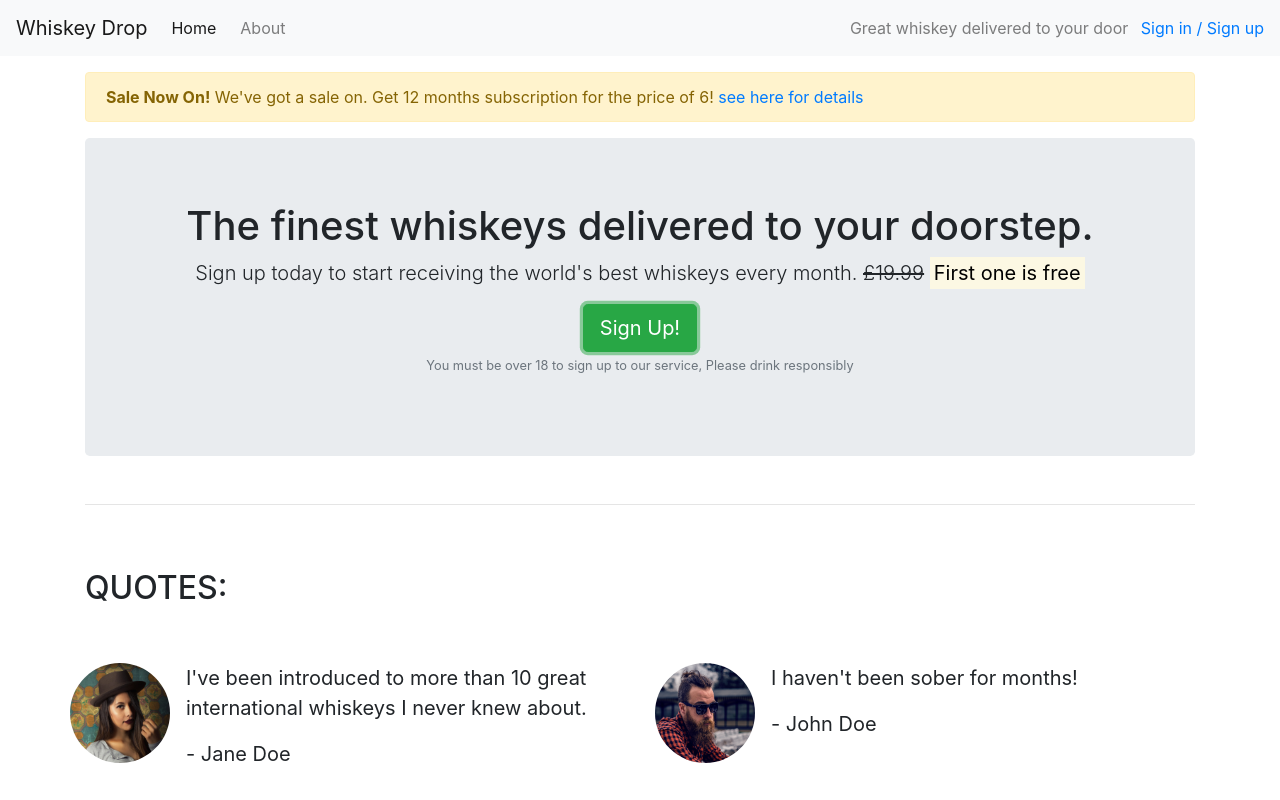
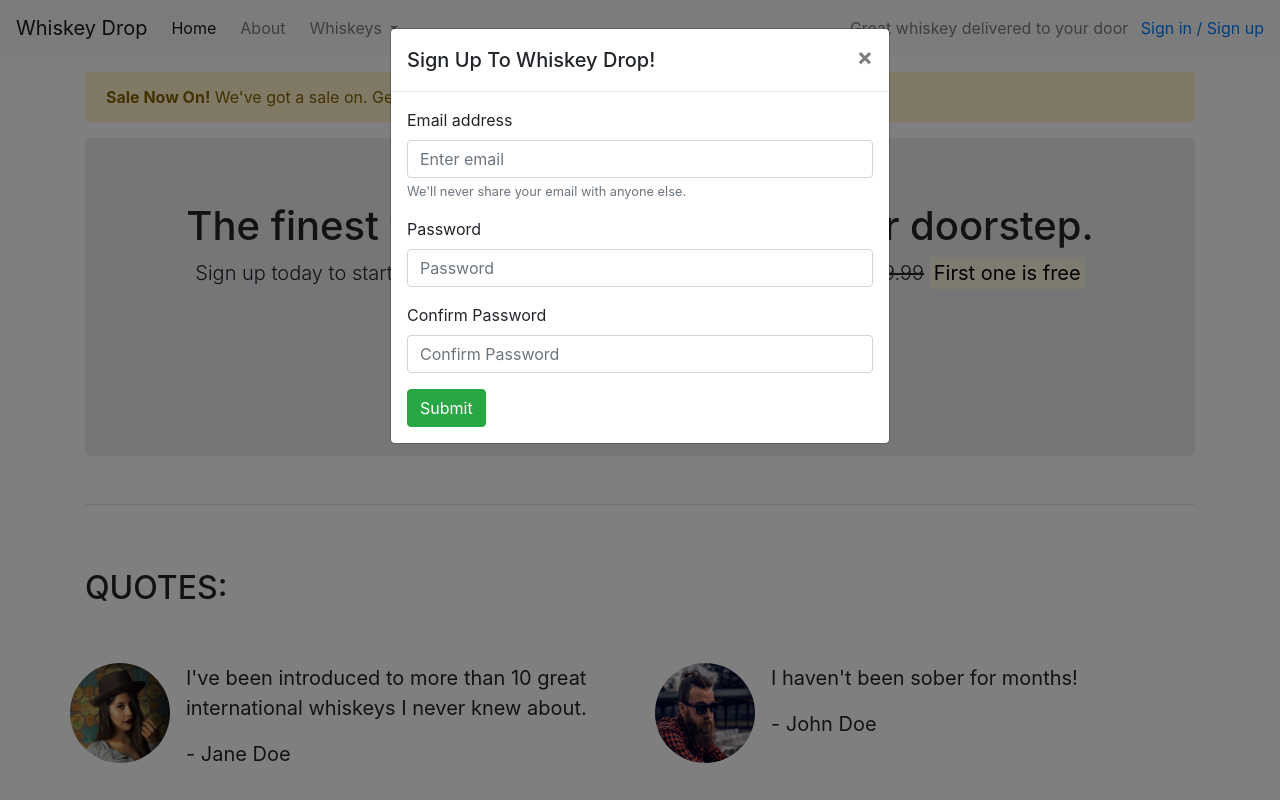
Before and after one commit to continuum-web/CI_wiskydrop, a plain HTML site: page index.html in a window 1280 px wide. Both pictures are taken after a click on the button "Sign Up!". Shown: the top 800 px of the page. Drawn offline with nearby package versions, Linux system fonts and the light colour scheme.

Commit message:
Added bootstrapJS and signup Modal

```diff
--- a/index.html
+++ b/index.html
@@ -9,17 +9,41 @@
         integrity="sha384-MCw98/SFnGE8fJT3GXwEOngsV7Zt27NXFoaoApmYm81iuXoPkFOJwJ8ERdknLPMO" crossorigin="anonymous">
     <link rel="stylesheet" href="https://use.fontawesome.com/releases/v5.6.1/css/all.css"
         integrity="sha384-gfdkjb5BdAXd+lj+gudLWI+BXq4IuLW5IT+brZEZsLFm++aCMlF1V92rMkPaX4PP" crossorigin="anonymous">
+    <link href="https://fonts.googleapis.com/css?family=Roboto:400,700" rel="stylesheet">
 
 </head>
 
 <body>
     <nav class="navbar navbar-light bg-light navbar-expand-sm">
-        <a href="#" class="navbar-brand">Whiskey Drop</a>
-        <ul class="navbar-nav mr-auto">
-            <li class="active nav-item mr-2"><a class="nav-link" href="/">Home</a></li>
-            <li class="nav-item mr-2"><a class="nav-link" href="/about">About</a></li>
-            <li class="nav-item mr-2 d-block d-sm-none"><a class="nav-link" href="/login">Sign in / Sign up</a></li>
-        </ul>
+        <a href="/" class="navbar-brand">Whiskey Drop</a>
+
+
+        <button class="navbar-toggler ml-auto" type="button" data-toggle="collapse" data-target="#navbarNavDropdown"
+            aria-controls="navbarNavDropdown" aria-expanded="false" aria-label="Toggle navigation">
+            <span class="navbar-toggler-icon"></span></button>
+
+        <div class="collapse navbar-collapse" id="navbarNavDropdown">
+            <ul class="navbar-nav mr-auto">
+                <li class="active nav-item mr-2"><a class="nav-link" href="/">Home</a></li>
+                <li class="nav-item mr-2"><a class="nav-link" href="">About</a></li>
+                <li class="nav-item dropdown">
+                    <a class="nav-link dropdown-toggle" href="#" id="navbarDropdownMenuLink" role="button"
+                        data-toggle="dropdown" aria-haspopup="true" aria-expanded="false">
+                        Whiskeys
+                    </a>
+                    <div class="dropdown-menu" aria-labelledby="navbarDropdownMenuLink">
+                        <a class="dropdown-item" href="#">Irish</a>
+                        <a class="dropdown-item" href="#">Scotch</a>
+                        <a class="dropdown-item" href="#">Japanese</a>
+                        <a class="dropdown-item" href="#">American</a>
+                    </div>
+                </li>
+
+                <li class="nav-item mr-2 d-block d-sm-none"><a class="nav-link" href="">Sign In / Sign Up</a></li>
+            </ul>
+        </div>
+
+
         <div class="d-none d-md-block">
             <p class="navbar-text my-auto mr-2">Great whiskey delivered to your door</p>
             <a href="/login">Sign in / Sign up</a>
@@ -43,7 +67,8 @@
                         <s class="d-none d-sm-inline">£19.99</s>
                         <span class="d-inline d-sm-none"><br></span>
                         <strong><mark> First one is free</mark></strong></p>
-                    <button class="btn btn-success btn-lg">Sign Up!</button>
+                    <button class="btn btn-success btn-lg" data-toggle="modal" data-target="#signUpModel">Sign
+                        Up!</button>
                     <p class="text-muted"><small>You must be over 18 to sign up to our service, Please drink
                             responsibly</small>
                     </p>
@@ -185,6 +210,50 @@
             </section>
         </div>
     </article>
+    <div class="modal" tabindex="-1" role="dialog" id="signUpModel">
+        <div class="modal-dialog" role="document">
+            <div class="modal-content">
+                <div class="modal-header">
+                    <h5 class="modal-title">Sign Up To Whiskey Drop!</h5>
+                    <button type="button" class="close" data-dismiss="modal" aria-label="Close">
+                        <span aria-hidden="true">&times;</span>
+                    </button>
+                </div>
+                <div class="modal-body">
+                    <form>
+                        <div class="form-group">
+                            <label for="exampleInputEmail1">Email address</label>
+                            <input type="email" class="form-control" id="exampleInputEmail1"
+                                aria-describedby="emailHelp" placeholder="Enter email">
+                            <small id="emailHelp" class="form-text text-muted">We'll never share your email with anyone
+                                else.</small>
+                        </div>
+                        <div class="form-group">
+                            <label for="password">Password</label>
+                            <input type="password" class="form-control" id="password" placeholder="Password">
+                        </div>
+                        <div class="form-group">
+                            <label for="repeatpassword">Confirm Password</label>
+                            <input type="password" class="form-control" id="repeatpassword"
+                                placeholder="Confirm Password">
+                        </div>
+
+                        <button type="submit" class="btn btn-success">Submit</button>
+                    </form>
+                </div>
+
+            </div>
+        </div>
+    </div>
+    <script src="https://code.jquery.com/jquery-3.3.1.slim.min.js"
+        integrity="sha384-q8i/X+965DzO0rT7abK41JStQIAqVgRVzpbzo5smXKp4YfRvH+8abtTE1Pi6jizo"
+        crossorigin="anonymous"></script>
+    <script src="https://cdnjs.cloudflare.com/ajax/libs/popper.js/1.14.3/umd/popper.min.js"
+        integrity="sha384-ZMP7rVo3mIykV+2+9J3UJ46jBk0WLaUAdn689aCwoqbBJiSnjAK/l8WvCWPIPm49"
+        crossorigin="anonymous"></script>
+    <script src="https://stackpath.bootstrapcdn.com/bootstrap/4.1.3/js/bootstrap.min.js"
+        integrity="sha384-ChfqqxuZUCnJSK3+MXmPNIyE6ZbWh2IMqE241rYiqJxyMiZ6OW/JmZQ5stwEULTy"
+        crossorigin="anonymous"></script>
 </body>
 
 </html>
```
